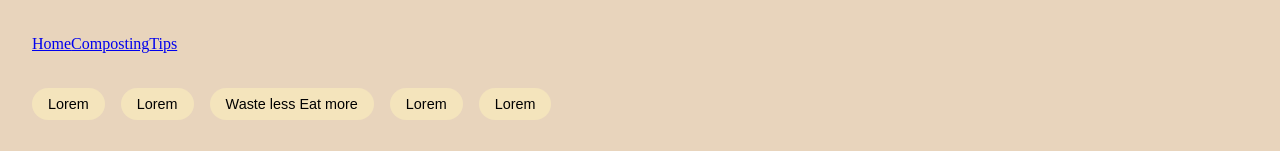
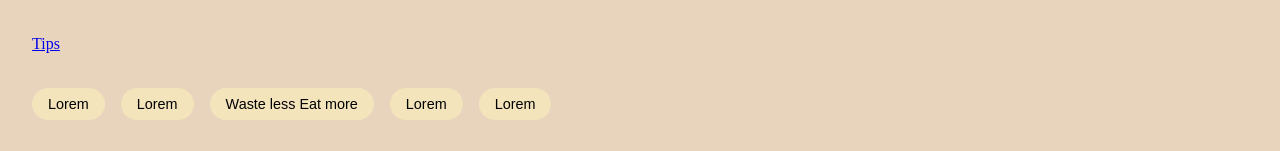
Before and after one commit to Mila-Lan/food_protoype, a React (Vite) app: page / in a window 1280 px wide. Shown: the top 151 px of the page. Built offline with nearby package versions, Linux system fonts and the light colour scheme.

Commit message:
remove home and compost

```diff
--- a/src/components/Navigation.tsx
+++ b/src/components/Navigation.tsx
@@ -9,20 +9,7 @@ function Navigation() {
         <div className="nav-content">
 
           <div className="nav-links">
-            <NavLink
-              to="/"
-              className={({ isActive }) => `nav-link${isActive ? ' active' : ''}`}
-              end
-            >
-              Home
-            </NavLink>
 
-            <NavLink
-              to="/composting"
-              className={({ isActive }) => `nav-link${isActive ? ' active' : ''}`}
-            >
-              Composting
-            </NavLink>
             <NavLink
               to="/tips"
               className={({ isActive }) => `nav-link${isActive ? ' active' : ''}`}
```
